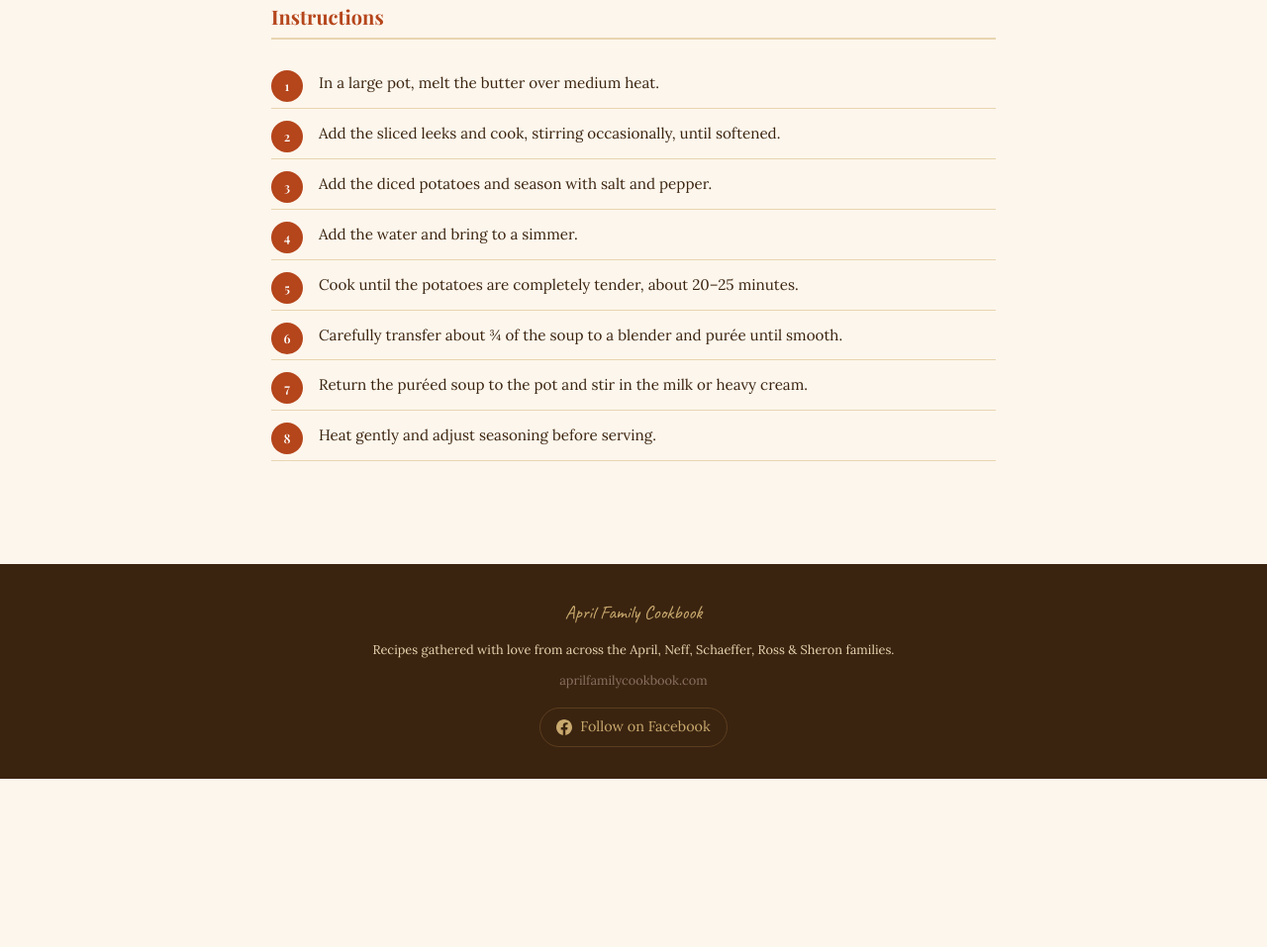
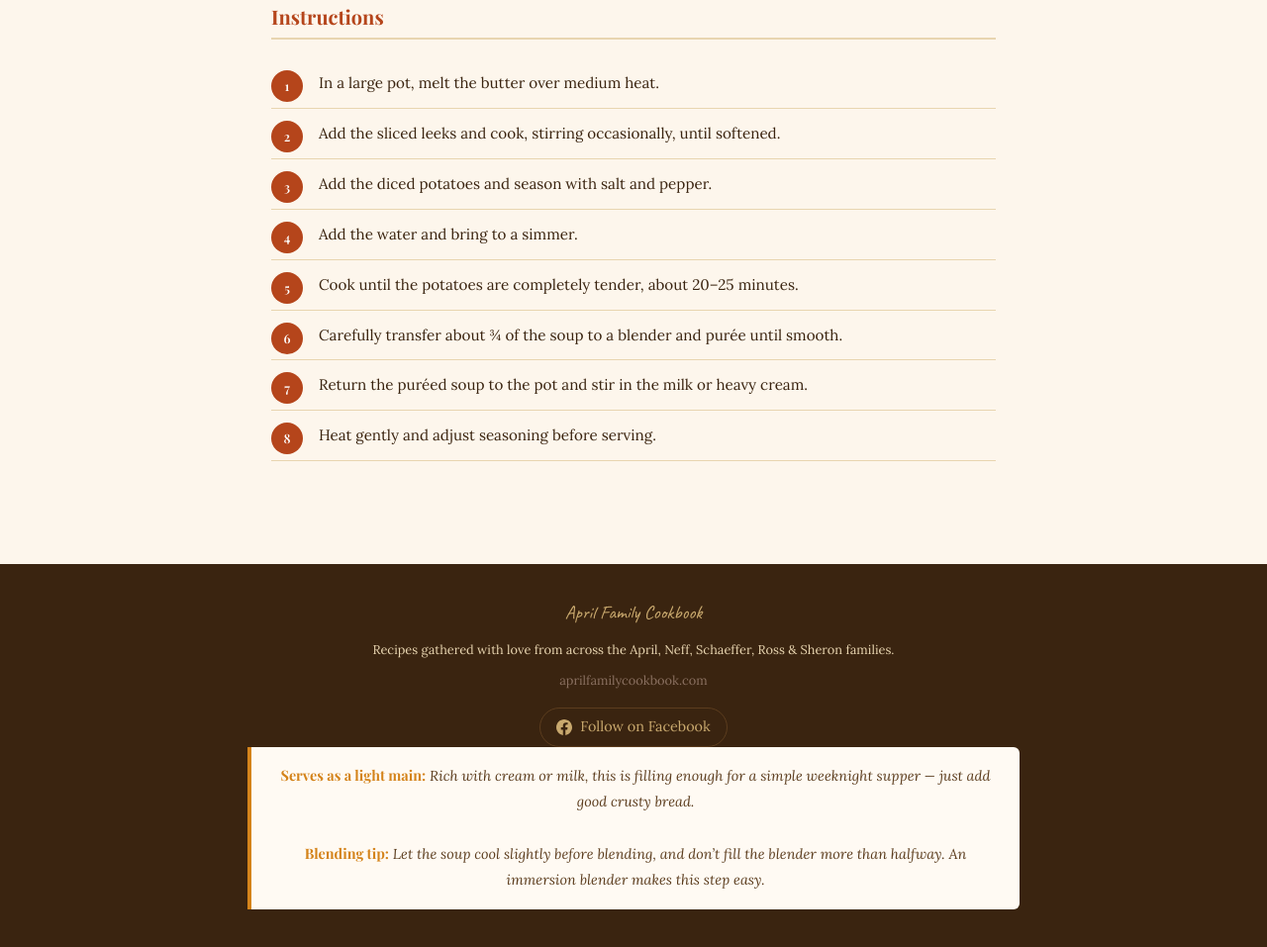
Before and after one commit to aprilfamilycookbook/april-family-cookbook, a plain HTML site: page recipe-potato-leek-soup.html in a window 1280 px wide. Shown: the part 1423-2380 px from the top of the page at 99% size. Before the commit the page ends 2210 px from the top, so only its background shows below. Drawn offline with nearby package versions, Linux system fonts and the light colour scheme; a web font is replaced by a local one.

Commit message:
Add main dish cross-reference tip to recipe-potato-leek-soup

```diff
--- a/recipe-potato-leek-soup.html
+++ b/recipe-potato-leek-soup.html
@@ -14,4 +14,7 @@
       <li>Carefully transfer about ¾ of the soup to a blender and purée until smooth.</li>
       <li>Return the puréed soup to the pot and stir in the milk or heavy cream.</li>
       <li>Heat gently and adjust seasoning before serving.</li>
-</ol></div></div><footer><p style="font-family:'Caveat',cursive;font-size:1.2rem;color:var(--tan);margin-bottom:0.5rem;">April Family Cookbook</p><p>Recipes gathered with love from across the April, Neff, Schaeffer, Ross &amp; Sheron families.</p><p style="margin-top:0.5rem;color:var(--muted);">aprilfamilycookbook.com</p><div class="footer-social"><a href="https://www.facebook.com/profile.php?id=61584162464347" target="_blank" rel="noopener noreferrer"><svg viewBox="0 0 24 24"><path d="M24 12.073C24 5.405 18.627 0 12 0S0 5.405 0 12.073C0 18.1 4.388 23.094 10.125 24v-8.437H7.078v-3.49h3.047V9.41c0-3.025 1.792-4.697 4.533-4.697 1.312 0 2.686.236 2.686.236v2.97h-1.513c-1.491 0-1.956.93-1.956 1.886v2.269h3.328l-.532 3.49h-2.796V24C19.612 23.094 24 18.1 24 12.073z"/></svg>Follow on Facebook</a></div></footer></body></html>
+</ol></div></div><footer><p style="font-family:'Caveat',cursive;font-size:1.2rem;color:var(--tan);margin-bottom:0.5rem;">April Family Cookbook</p><p>Recipes gathered with love from across the April, Neff, Schaeffer, Ross &amp; Sheron families.</p><p style="margin-top:0.5rem;color:var(--muted);">aprilfamilycookbook.com</p><div class="footer-social"><a href="https://www.facebook.com/profile.php?id=61584162464347" target="_blank" rel="noopener noreferrer"><svg viewBox="0 0 24 24"><path d="M24 12.073C24 5.405 18.627 0 12 0S0 5.405 0 12.073C0 18.1 4.388 23.094 10.125 24v-8.437H7.078v-3.49h3.047V9.41c0-3.025 1.792-4.697 4.533-4.697 1.312 0 2.686.236 2.686.236v2.97h-1.513c-1.491 0-1.956.93-1.956 1.886v2.269h3.328l-.532 3.49h-2.796V24C19.612 23.094 24 18.1 24 12.073z"/></svg>Follow on Facebook</a>
+<div class="tip-box" style="max-width:780px;margin:0 auto 2rem;">
+    <strong>Serves as a light main:</strong> Rich with cream or milk, this is filling enough for a simple weeknight supper — just add good crusty bread.<br><br><strong>Blending tip:</strong> Let the soup cool slightly before blending, and don’t fill the blender more than halfway. An immersion blender makes this step easy.
+  </div></div></footer></body></html>
```
